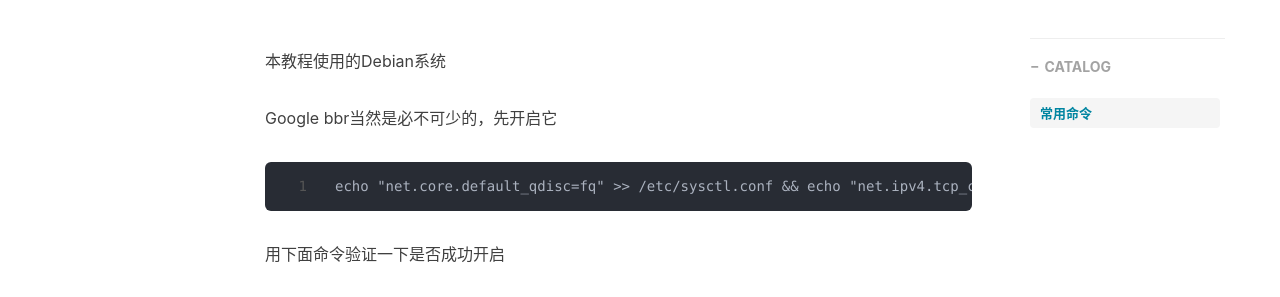
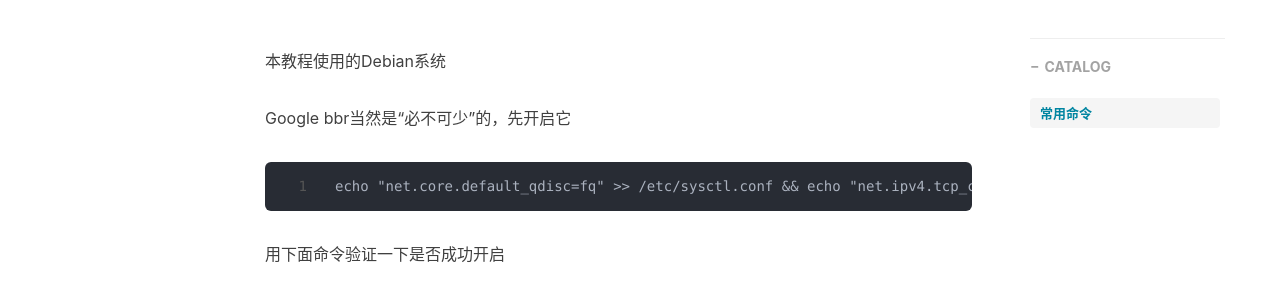
Before and after one commit to 8838/8838.github.io, a Jekyll site: the page built from _posts/2024-07-13-shadowsocks-libev.md, in a window 1280 px wide and 900 px high, scrolled down 367 px. Shown: the part 152-449 px from the top of the window. Built offline with Jekyll 4.4.1, drawn with Linux system fonts in a browser that asks for light colours; nearby versions of some CDN libraries; comment, search, counter and statistics services are not loaded.

````diff
--- a/_posts/2024-07-13-shadowsocks-libev.md
+++ b/_posts/2024-07-13-shadowsocks-libev.md
@@ -12,7 +12,7 @@ tags:
 
 本教程使用的Debian系统
 
-Google bbr当然是必不可少的，先开启它
+Google bbr当然是“必不可少”的，先开启它
 
 ```
 echo "net.core.default_qdisc=fq" >> /etc/sysctl.conf && echo "net.ipv4.tcp_congestion_control=bbr" >> /etc/sysctl.conf && sysctl -p
````
